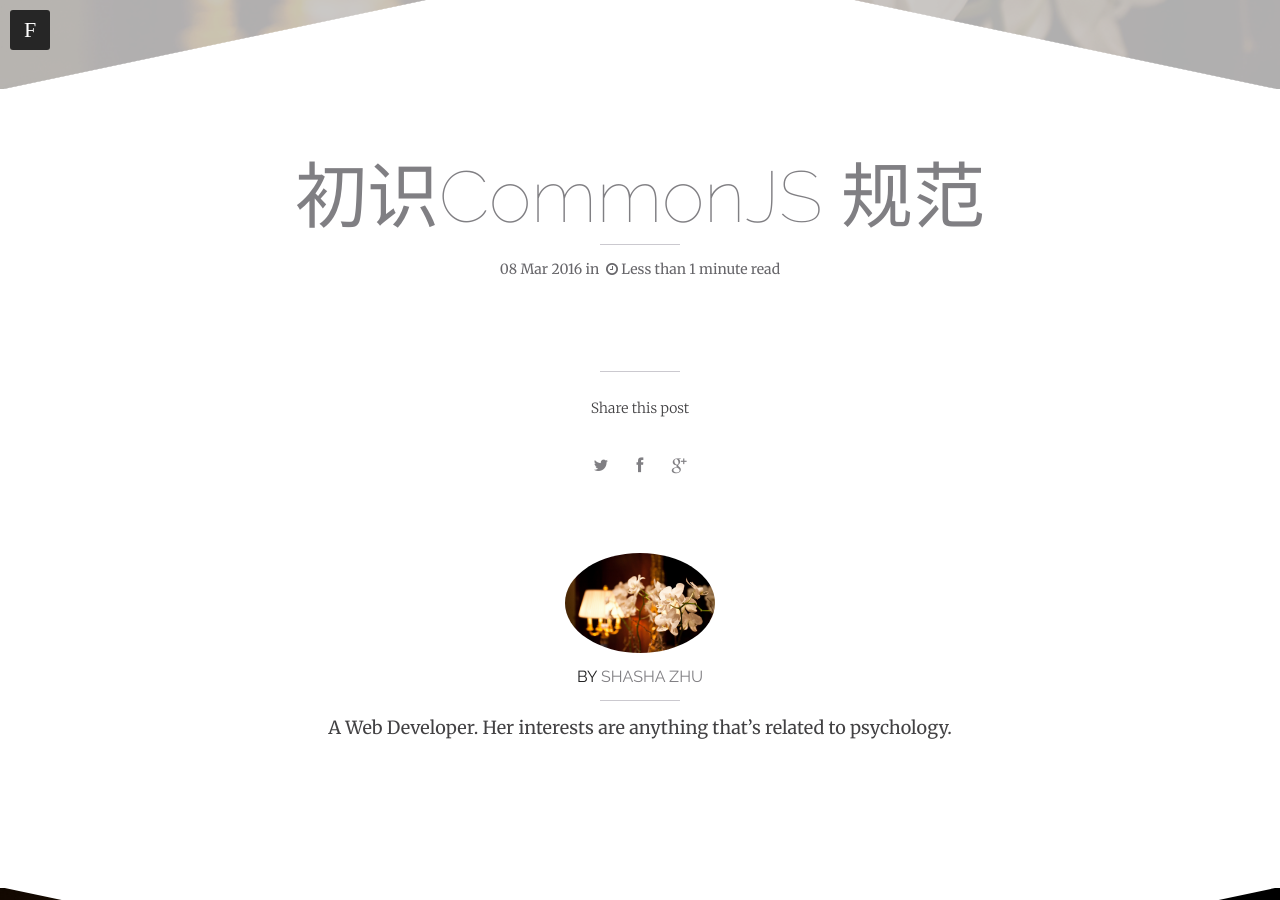
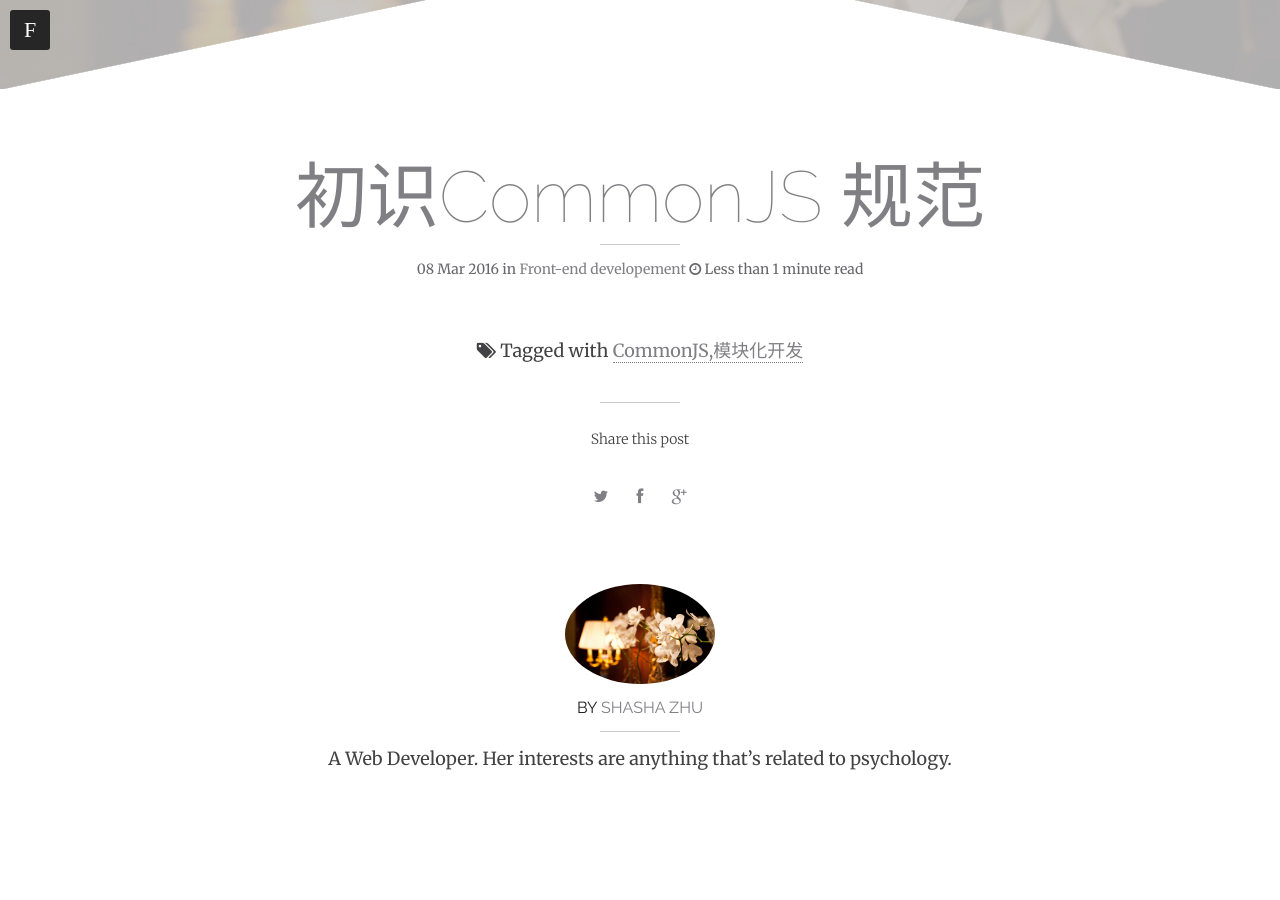
Before and after one commit to pinkpoppy/pinkpoppy.github.io, a Jekyll site: the page built from _posts/2016-03-08-CommonJS规范.md, in a window 1280 px wide and 900 px high, scrolled down 451 px. Built offline with Jekyll 4.4.1, drawn with Linux system fonts in a browser that asks for light colours; nearby versions of some CDN libraries.

Commit message:
update 初识CommonJS规范

```diff
--- a/_posts/2016-03-08-CommonJS规范.md
+++ b/_posts/2016-03-08-CommonJS规范.md
@@ -1,4 +1,6 @@
 ---
 layout: post
 title: 初识CommonJS 规范
+category: front-end developement
+tags: CommonJS,模块化开发
 ---
```
